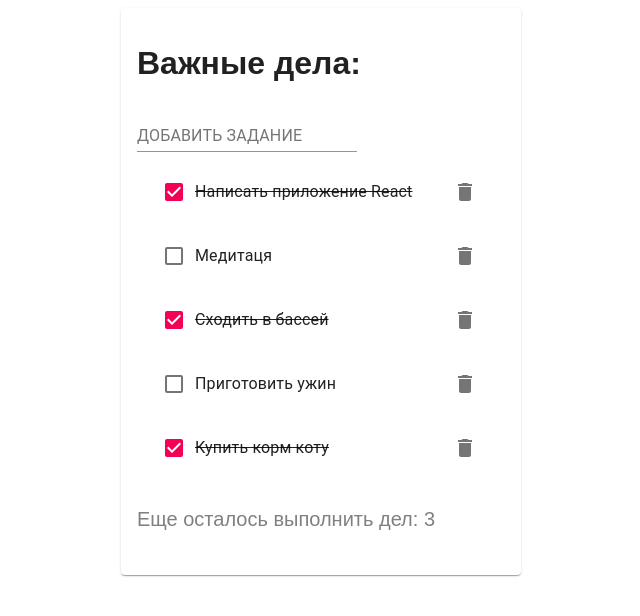
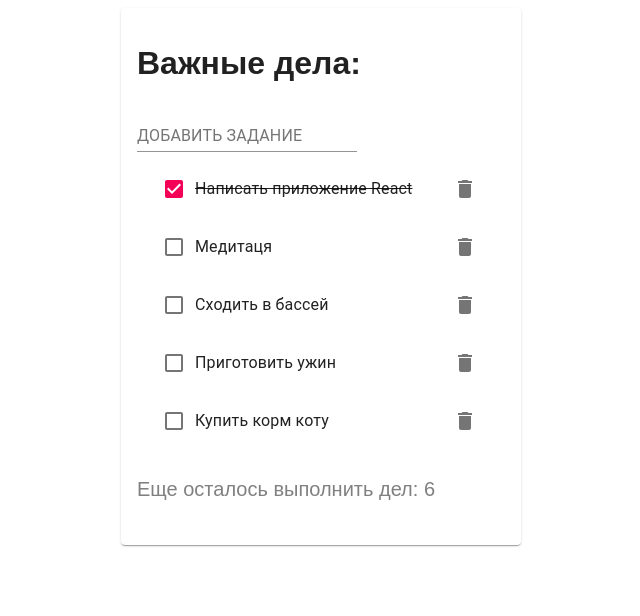
Before and after one commit to WebHeroSchool/react_todo7, a React (Create React App) app: page / in a window 1280 px wide. Shown: the top 616 px of the page, without its empty margins (319-959 px from the left). Built offline with nearby package versions, Linux system fonts and the light colour scheme.

Commit message:
modified:   src/components/App/App.js 	modified:   src/components/Item/Item.js 	modified:   src/components/ItemList/ItemList.js

```diff
--- a/src/components/App/App.js
+++ b/src/components/App/App.js
@@ -21,7 +21,7 @@ class App extends React.Component {
       },
       {
         value: 'Сходить в бассей',
-        isDone: true,
+        isDone: false,
         id: 3
       },
       {
@@ -31,10 +31,11 @@ class App extends React.Component {
       },
       {
         value: 'Купить корм коту',
-        isDone: true,
+        isDone: false,
         id: 5
       }
-    ]
+    ],
+    count: 6
   };
 
   onClickDone = id => {
@@ -49,6 +50,8 @@ class App extends React.Component {
     this.setState({ items: newItemList })
   };
 
+  onClickDelete = id => this.setState(state => ({ items: state.items.filter(item => item.id != id)}));
+
   render() {
     return (
       <div className={styles.wrap}>
@@ -56,8 +59,12 @@ class App extends React.Component {
           <CardContent>
             <h1 className={styles.title}>Важные дела:</h1>
             <InputItem />
-            <ItemList items={this.state.items} onClickDone={this.onClickDone} />
-            <Footer count={3} />
+            <ItemList
+            items={this.state.items}
+            onClickDone={this.onClickDone}
+            onClickDelete={this.onClickDelete}
+             />
+            <Footer count={this.state.count} />
           </CardContent>
         </Card>
       </div>);
--- a/src/components/Item/Item.js
+++ b/src/components/Item/Item.js
@@ -1,4 +1,5 @@
 import React from 'react';
+import ListItemSecondaryAction from '@material-ui/core/ListItemSecondaryAction';
 import ListItem from '@material-ui/core/ListItem';
 import ListItemText from '@material-ui/core/ListItemText';
 import Checkbox from '@material-ui/core/Checkbox';
@@ -12,7 +13,7 @@ const styles = {
   }
 };
 
-const Item = ({ value, isDone, classes, onClickDone, id }) => (
+const Item = ({ value, isDone, classes, onClickDone, id, onClickDelete }) => (
   <ListItem fullWidth>
     <Checkbox
       checked={isDone}
@@ -22,9 +23,15 @@ const Item = ({ value, isDone, classes, onClickDone, id }) => (
    <ListItemText primary={value} classes={
       { root:isDone && classes.done }
      } />
-     <IconButton aria-label="delete">
-         <DeleteIcon />
-       </IconButton>
-  </ListItem>);
+    <ListItemSecondaryAction>
+     <IconButton
+         aria-label="Comments"
+         onClick={() => onClickDelete(id)}
+         >
+        <DeleteIcon />
+      </IconButton>
+    </ListItemSecondaryAction>
+  </ListItem>
+);
 
 export default withStyles(styles)(Item);
--- a/src/components/ItemList/ItemList.js
+++ b/src/components/ItemList/ItemList.js
@@ -2,13 +2,14 @@ import React from 'react';
 import List from '@material-ui/core/List';
 import Item from '../Item/Item';
 
-const ItemList = ({ items, onClickDone }) => (<List>
+const ItemList = ({ items, onClickDone, onClickDelete }) => (<List>
   {items.map(item => <li key={item.value}>
     <Item
       value={item.value}
       isDone={item.isDone}
       id={item.id}
       onClickDone={onClickDone}
+      onClickDelete={onClickDelete}
     />
   </li>)}
 </List>);
```
